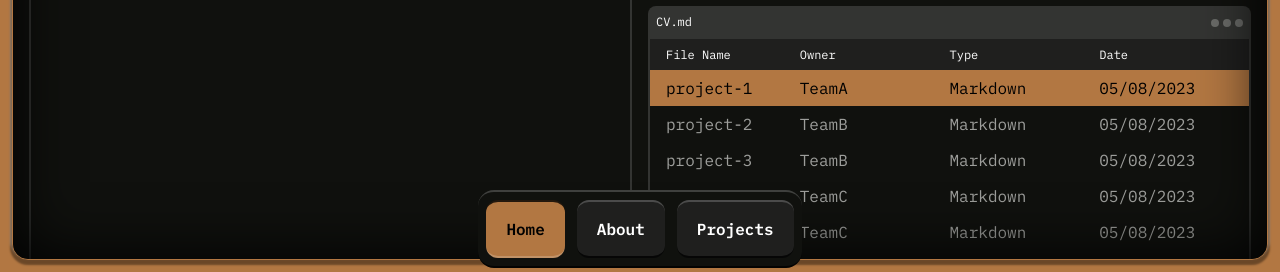
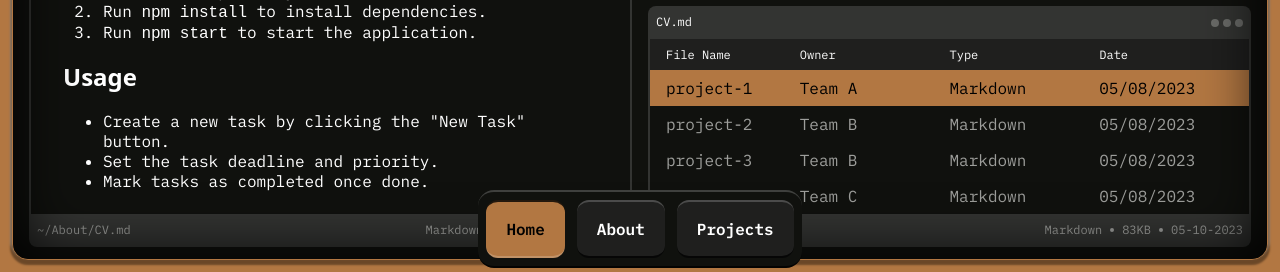
Before and after one commit to 3ll-stdio/retrofolio, a Vue app: page / in a window 1280 px wide. Shown: the part 528-800 px from the top of the page. Built offline with nearby package versions, Linux system fonts and the light colour scheme; no server answers; a web font is replaced by a local one.

Commit message:
Fix files

```diff
--- a/src/views/Home.vue
+++ b/src/views/Home.vue
@@ -28,122 +28,34 @@
 
 const files = [
   {
-    url: "src/assets/home/file-1/readme.md",
-    img: "src/assets/home/file-1/display-img.png",
+    url: "./assets/home/file-1/readme.md",
+    img: "./assets/home/file-1/display-img.png",
     name: "project-1",
-    owner: "TeamA",
+    owner: "Team A",
     type: "Markdown",
     date: "05/08/2023",
   },
   {
-    url: "src/assets/home/file-2/readme.md",
-    img: "src/assets/home/file-2/display-img.png",
+    url: "./assets/home/file-2/readme.md",
+    img: "./assets/home/file-2/display-img.png",
     name: "project-2",
-    owner: "TeamB",
+    owner: "Team B",
     type: "Markdown",
     date: "05/08/2023",
   },
   {
-    url: "src/assets/home/file-3/readme.md",
-    img: "src/assets/home/file-3/display-img.png",
+    url: "./assets/home/file-3/readme.md",
+    img: "./assets/home/file-3/display-img.png",
     name: "project-3",
-    owner: "TeamB",
+    owner: "Team B",
     type: "Markdown",
     date: "05/08/2023",
   },
   {
-    url: "src/assets/home/file-4/readme.md",
-    img: "src/assets/home/file-4/display-img.png",
+    url: "./assets/home/file-4/readme.md",
+    img: "./assets/home/file-4/display-img.png",
     name: "project-4",
-    owner: "TeamC",
-    type: "Markdown",
-    date: "05/08/2023",
-  },
-  {
-    url: "src/assets/home/file-4/readme.md",
-    img: "src/assets/home/file-4/display-img.png",
-    name: "project-4",
-    owner: "TeamC",
-    type: "Markdown",
-    date: "05/08/2023",
-  },
-  {
-    url: "src/assets/home/file-4/readme.md",
-    img: "src/assets/home/file-4/display-img.png",
-    name: "project-4",
-    owner: "TeamC",
-    type: "Markdown",
-    date: "05/08/2023",
-  },
-  {
-    url: "src/assets/home/file-4/readme.md",
-    img: "src/assets/home/file-4/display-img.png",
-    name: "project-4",
-    owner: "TeamC",
-    type: "Markdown",
-    date: "05/08/2023",
-  },
-  {
-    url: "src/assets/home/file-4/readme.md",
-    img: "src/assets/home/file-4/display-img.png",
-    name: "project-4",
-    owner: "TeamC",
-    type: "Markdown",
-    date: "05/08/2023",
-  },
-  {
-    url: "src/assets/home/file-4/readme.md",
-    img: "src/assets/home/file-4/display-img.png",
-    name: "project-4",
-    owner: "TeamC",
-    type: "Markdown",
-    date: "05/08/2023",
-  },
-  {
-    url: "src/assets/home/file-4/readme.md",
-    img: "src/assets/home/file-4/display-img.png",
-    name: "project-4",
-    owner: "TeamC",
-    type: "Markdown",
-    date: "05/08/2023",
-  },
-  {
-    url: "src/assets/home/file-4/readme.md",
-    img: "src/assets/home/file-4/display-img.png",
-    name: "project-4",
-    owner: "TeamC",
-    type: "Markdown",
-    date: "05/08/2023",
-  },
-  {
-    url: "src/assets/home/file-4/readme.md",
-    img: "src/assets/home/file-4/display-img.png",
-    name: "project-4",
-    owner: "TeamC",
-    type: "Markdown",
-    date: "05/08/2023",
-  },
-  {
-    url: "src/assets/home/file-4/readme.md",
-    img: "src/assets/home/file-4/display-img.png",
-    name: "project-4",
-    owner: "TeamC",
-    type: "Markdown",
-    date: "05/08/2023",
-  },
-  {
-    url: "src/assets/home/file-4/readme.md",
-    img: "src/assets/home/file-4/display-img.png",
-    name: "project-4",
-    owner: "TeamC",
-    type: "Markdown",
-    date: "05/08/2023",
-  },
-  {
-    url: "src/assets/home/file-4/readme.md",
-    img: "src/assets/home/file-4/display-img.png",
-    name: "project-4",
-    owner: "TeamC",
+    owner: "Team C",
     type: "Markdown",
     date: "05/08/2023",
   },
```
